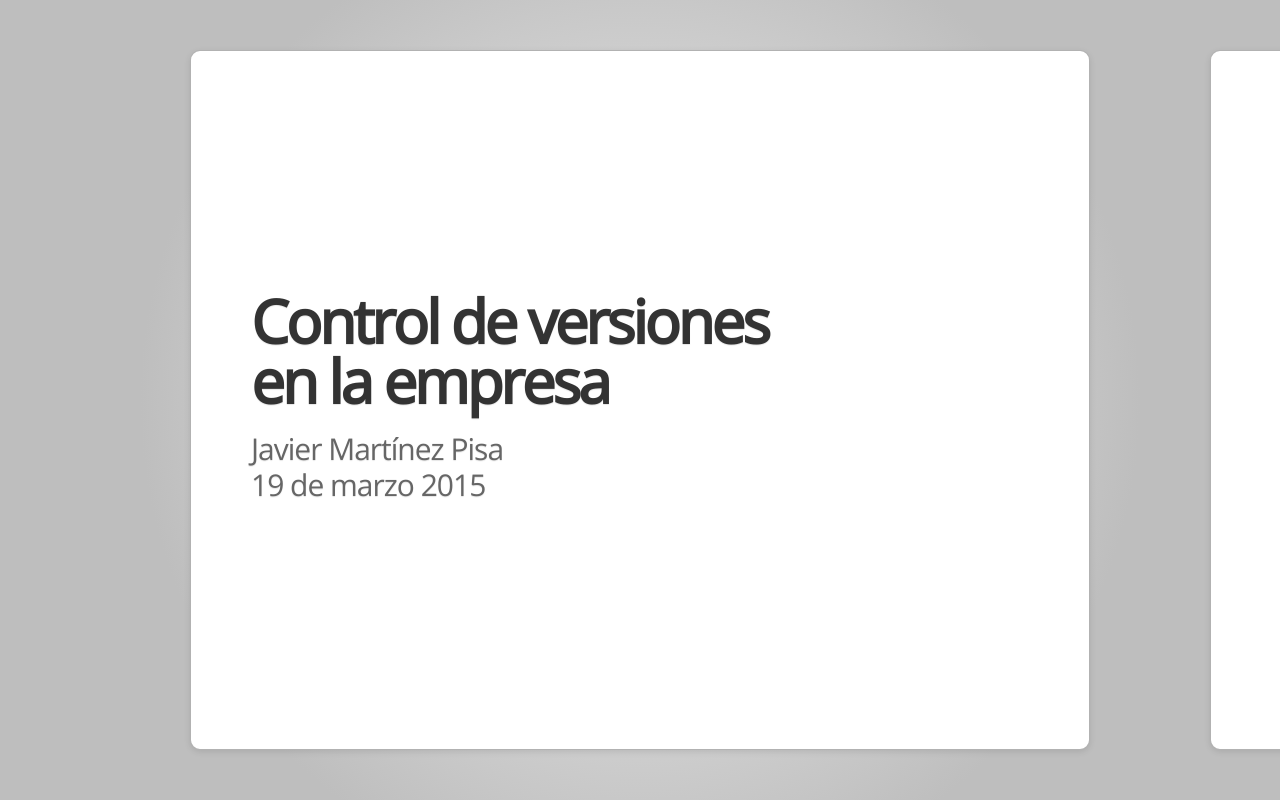
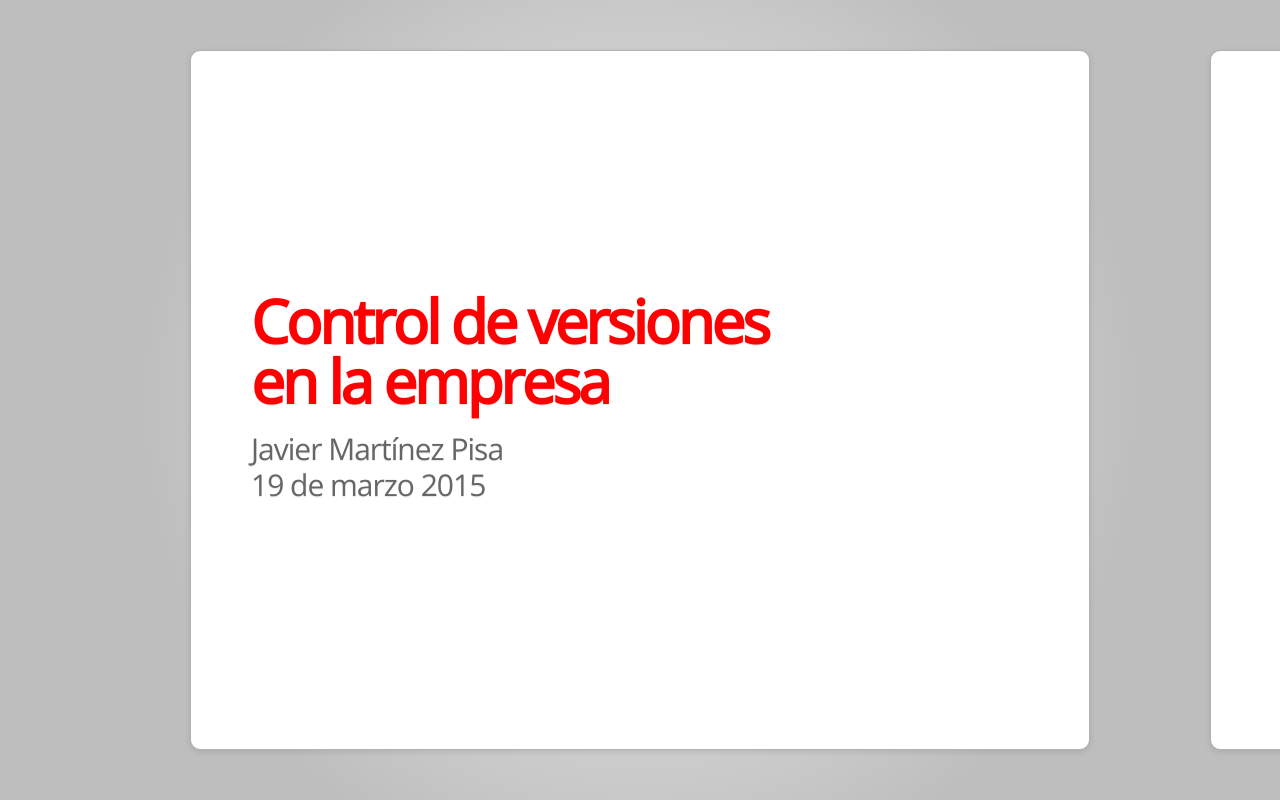
Before and after one commit to javicps/controlversionestalk, a plain HTML site: page index.html in a window 1280 px wide. Shown: the top 800 px of the page. Drawn offline with nearby package versions, Linux system fonts and the light colour scheme; a web font is replaced by a local one.

Commit message:
Slides H1 changed to red
Slides H1 changed to red

```diff
--- a/index.css
+++ b/index.css
@@ -1 +1,5 @@
  .slides article   { background-image:none !important; background-color:white;}
+
+.slides h1 {
+ color:red;
+}
```
